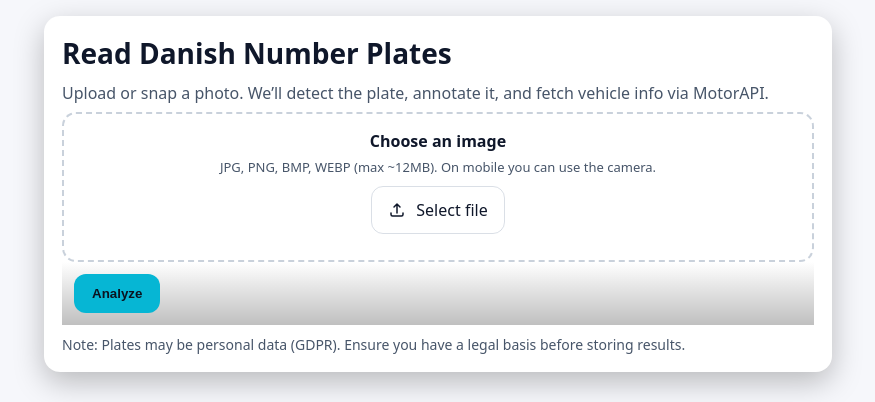
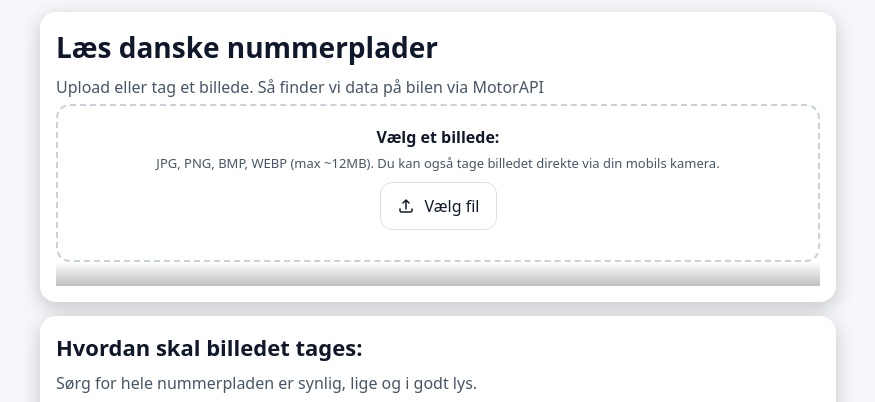
Before and after one commit to Actevitus/Numberplate-Machine-Learning, a Flask app: page / in a window 1280 px wide. Shown: the top 402 px of the page, without its empty margins (202-1077 px from the left). Run offline with Flask 3, Linux system fonts and the light colour scheme.

Commit message:
Oversatte og finpudsede result.html, index.html og styles.css.

```diff
--- a/static/styles.css
+++ b/static/styles.css
@@ -1,52 +1,76 @@
-:root{
-  --bg:#0f172a;--card:#111827;--text:#e5e7eb;--muted:#94a3b8;--accent:#22d3ee;--ok:#22c55e;--warn:#f59e0b;--err:#ef4444;
-  --radius:16px;--pad:18px;--shadow:0 10px 30px rgba(0,0,0,.25)
+:root {
+  --bg:#0f172a; --card:#111827; --text:#e5e7eb; --muted:#94a3b8;
+  --accent:#22d3ee; --ok:#22c55e; --warn:#f59e0b; --err:#ef4444;
+  --radius:16px; --pad:16px; --shadow:0 6px 20px rgba(0,0,0,.2);
 }
 @media (prefers-color-scheme: light){
   :root{--bg:#f6f7fb;--card:#ffffff;--text:#0f172a;--muted:#475569;--accent:#06b6d4}
 }
 *{box-sizing:border-box}
 html,body{height:100%}
-body{margin:0;background:var(--bg);color:var(--text);font-family:system-ui,-apple-system,"Segoe UI",Roboto,Ubuntu,"Helvetica Neue",Arial}
-a{color:inherit}
-.wrap{max-width:820px;margin:0 auto;padding:16px}
-.card{background:var(--card);border-radius:var(--radius);padding:var(--pad);box-shadow:var(--shadow)}
+body{margin:0;background:var(--bg);color:var(--text);
+     font-family:system-ui,-apple-system,"Segoe UI",Roboto,Ubuntu,"Helvetica Neue",Arial;
+     -webkit-font-smoothing:antialiased}
+a{color:inherit;text-decoration:none}
+.wrap{max-width:820px;margin:0 auto;padding:12px}
+.card{background:var(--card);border-radius:var(--radius);padding:var(--pad);box-shadow:var(--shadow);margin-bottom:14px}
 h1,h2,h3{margin:0 0 10px}
 h1{font-size:clamp(22px,5vw,28px)}
 h2{font-size:clamp(18px,4vw,22px)}
-p{margin:8px 0;color:var(--muted)}
-.btn{display:inline-flex;align-items:center;gap:8px;background:var(--accent);color:#0b1320;border:0;border-radius:12px;padding:12px 18px;font-weight:700;text-decoration:none;cursor:pointer}
-.btn.secondary{background:transparent;color:var(--text);border:1px solid rgba(148,163,184,.35)}
+p{margin:6px 0;color:var(--muted);line-height:1.4}
+.btn{display:inline-flex;align-items:center;justify-content:center;gap:8px;
+     background:var(--accent);color:#0b1320;border:0;border-radius:12px;
+     padding:14px 20px;font-weight:700;cursor:pointer;width:100%;max-width:260px}
 .row{display:grid;gap:12px}
-@media (min-width: 880px){ .row-2{grid-template-columns:1fr 1fr} }
+@media (min-width:700px){ .row-2{grid-template-columns:1fr 1fr} }
 .imgbox img{width:100%;height:auto;border-radius:12px;display:block}
 .flash{margin-top:10px;color:var(--err);font-weight:600}
-footer{margin-top:10px;color:var(--muted);font-size:14px}
+footer.footer-note{margin:20px 0;color:var(--muted);font-size:13px;text-align:center}
 
-.drop{
-  border:2px dashed rgba(148,163,184,.5);
-  border-radius:14px; padding:16px; display:flex; flex-direction:column; align-items:center; gap:10px;
-  text-align:center
-}
-.drop.drag{border-color:var(--accent); background:rgba(34,211,238,.08)}
+.drop{border:2px dashed rgba(148,163,184,.5);border-radius:14px;
+      padding:20px;display:flex;flex-direction:column;align-items:center;gap:10px;
+      text-align:center;cursor:pointer}
+.drop.drag{border-color:var(--accent);background:rgba(34,211,238,.08)}
 input[type=file]{display:none}
-.label-file{
-  display:inline-flex;align-items:center;gap:10px;padding:12px 16px;border-radius:12px;border:1px solid rgba(148,163,184,.35);
-  color:var(--text);text-decoration:none;cursor:pointer
-}
+.label-file{display:inline-flex;align-items:center;gap:10px;
+            padding:12px 16px;border-radius:12px;border:1px solid rgba(148,163,184,.35);
+            color:var(--text);cursor:pointer}
 .hint{font-size:13px;color:var(--muted)}
-
+.drop-title{font-weight:700;margin-bottom:6px}
 
 .plate{font-weight:800;color:var(--accent)}
 .kv{margin:6px 0 0 0;padding:0 0 0 16px}
 .kv li{margin:4px 0}
 
-.spinner{width:28px;height:28px;border-radius:50%;border:3px solid rgba(255,255,255,.3);border-top-color:var(--accent);animation:spin 1s linear infinite}
+.spinner{width:28px;height:28px;border-radius:50%;
+         border:3px solid rgba(255,255,255,.3);border-top-color:var(--accent);
+         animation:spin 1s linear infinite}
 @keyframes spin{to{transform:rotate(360deg)}}
 .loading{display:none;align-items:center;gap:10px;color:var(--muted);margin-top:10px}
 .loading.show{display:flex}
 
-.sticky{
-  position:sticky;bottom:0;left:0;right:0; padding:12px; background:linear-gradient(180deg,transparent,rgba(0,0,0,.25));
-  display:flex;gap:10px;justify-content:flex-start
+.sticky{position:sticky;bottom:0;left:0;right:0;
+        padding:12px;background:linear-gradient(180deg,transparent,rgba(0,0,0,.25));
+        display:flex;gap:10px;justify-content:center}
+.example .imgbox{margin-top:10px}
+.env-box {
+  border-radius: 12px;
+  padding: 12px 16px;
+  margin-top: 12px;
 }
+.env-box h3 {
+  margin: 0 0 8px;
+  font-size: 16px;
+}
+.env-box.ok {
+  background: rgba(34,197,94,.15); /* grøn */
+  border: 1px solid var(--ok);
+}
+.env-box.warn {
+  background: rgba(245,158,11,.15); /* gul */
+  border: 1px solid var(--warn);
+}
+.env-box.bad {
+  background: rgba(239,68,68,.15); /* rød */
+  border: 1px solid var(--err);
+}
--- a/templates/index.html
+++ b/templates/index.html
@@ -1,16 +1,20 @@
 <!doctype html>
-<html lang="en">
+<html lang="da">
 <head>
   <meta charset="utf-8">
-  <title>DK Plate Reader</title>
+  <title>Nummerplade læser med machinelearning</title>
   <meta name="viewport" content="width=device-width, initial-scale=1, viewport-fit=cover">
   <link rel="stylesheet" href="{{ url_for('static', filename='styles.css') }}">
+  <style>
+    /* skjul knappen indtil der er valgt en fil */
+    .btn.hidden { display: none; }
+  </style>
 </head>
 <body>
   <div class="wrap">
     <div class="card">
-      <h1>Read Danish Number Plates</h1>
-      <p>Upload or snap a photo. We’ll detect the plate, annotate it, and fetch vehicle info via MotorAPI.</p>
+      <h1>Læs danske nummerplader</h1>
+      <p>Upload eller tag et billede. Så finder vi data på bilen via MotorAPI</p>
 
       {% with messages = get_flashed_messages(category_filter=["error"]) %}
         {% if messages %}
@@ -21,31 +25,45 @@
       {% endwith %}
 
       <form id="form" action="{{ url_for('upload') }}" method="post" enctype="multipart/form-data">
-        <div id="drop" class="drop" tabindex="0" role="button" aria-label="Upload image area">
+        <div id="drop" class="drop" tabindex="0" role="button" aria-label="Upload billede område">
           <div>
-            <div style="font-weight:700;margin-bottom:6px">Choose an image</div>
-            <div class="hint">JPG, PNG, BMP, WEBP (max ~12MB). On mobile you can use the camera.</div>
+            <div class="drop-title">Vælg et billede:</div>
+            <div class="hint">JPG, PNG, BMP, WEBP (max ~12MB). Du kan også tage billedet direkte via din mobils kamera.</div>
           </div>
           <label class="label-file">
-            <svg width="18" height="18" viewBox="0 0 24 24" fill="none" aria-hidden="true"><path d="M12 16V4m0 0 4 4M12 4 8 8M4 16v2a2 2 0 0 0 2 2h12a2 2 0 0 0 2-2v-2" stroke="currentColor" stroke-width="2" stroke-linecap="round"/></svg>
-            <span>Select file</span>
+            <svg width="18" height="18" viewBox="0 0 24 24" fill="none" aria-hidden="true">
+              <path d="M12 16V4m0 0 4 4M12 4 8 8M4 16v2a2 2 0 0 0 2 2h12a2 2 0 0 0 2-2v-2"
+                stroke="currentColor" stroke-width="2" stroke-linecap="round"/>
+            </svg>
+            <span>Vælg fil</span>
             <input id="file" type="file" name="image" accept="image/*" capture="environment" required>
           </label>
           <div id="preview" class="hint"></div>
         </div>
 
         <div class="sticky">
-          <button class="btn" type="submit">
-            <span>Analyze</span>
+          <button class="btn hidden" type="submit" id="analyzeBtn">
+            <span>Analyser</span>
           </button>
           <div id="loading" class="loading" aria-live="polite">
-            <div class="spinner"></div><span>Processing…</span>
+            <div class="spinner"></div><span>Behandler…</span>
           </div>
         </div>
       </form>
+    </div>
 
-      <footer>Note: Plates may be personal data (GDPR). Ensure you have a legal basis before storing results.</footer>
+    <!-- Eksempel sektion -->
+    <div class="card example">
+      <h2>Hvordan skal billedet tages:</h2>
+      <p class="muted">Sørg for hele nummerpladen er synlig, lige og i godt lys.</p>
+      <div class="imgbox">
+        <img src="{{ url_for('static', filename='imgs/example.jpg') }}" alt="Eksempel nummerplade foto">
+      </div>
     </div>
+
+    <footer class="footer-note">
+      Sørg for at du har rettighederne til at bruge billedet. Billeder bliver gemt på vores server.
+    </footer>
   </div>
 
   <script>
@@ -54,11 +72,17 @@
     const drop = document.getElementById('drop');
     const preview = document.getElementById('preview');
     const loading = document.getElementById('loading');
+    const analyzeBtn = document.getElementById('analyzeBtn');
 
     function setPreview(f){
-      if(!f) { preview.textContent = ''; return; }
+      if(!f) {
+        preview.textContent = '';
+        analyzeBtn.classList.add('hidden');
+        return;
+      }
       const kb = Math.round(f.size/1024);
-      preview.textContent = `Selected: ${f.name} (${kb} KB)`;
+      preview.textContent = `Valgt: ${f.name} (${kb} KB)`;
+      analyzeBtn.classList.remove('hidden');
     }
 
     drop.addEventListener('dragover', e => { e.preventDefault(); drop.classList.add('drag'); });
```
Also changed, not shown: templates/result.html (+68 -31 lines).
